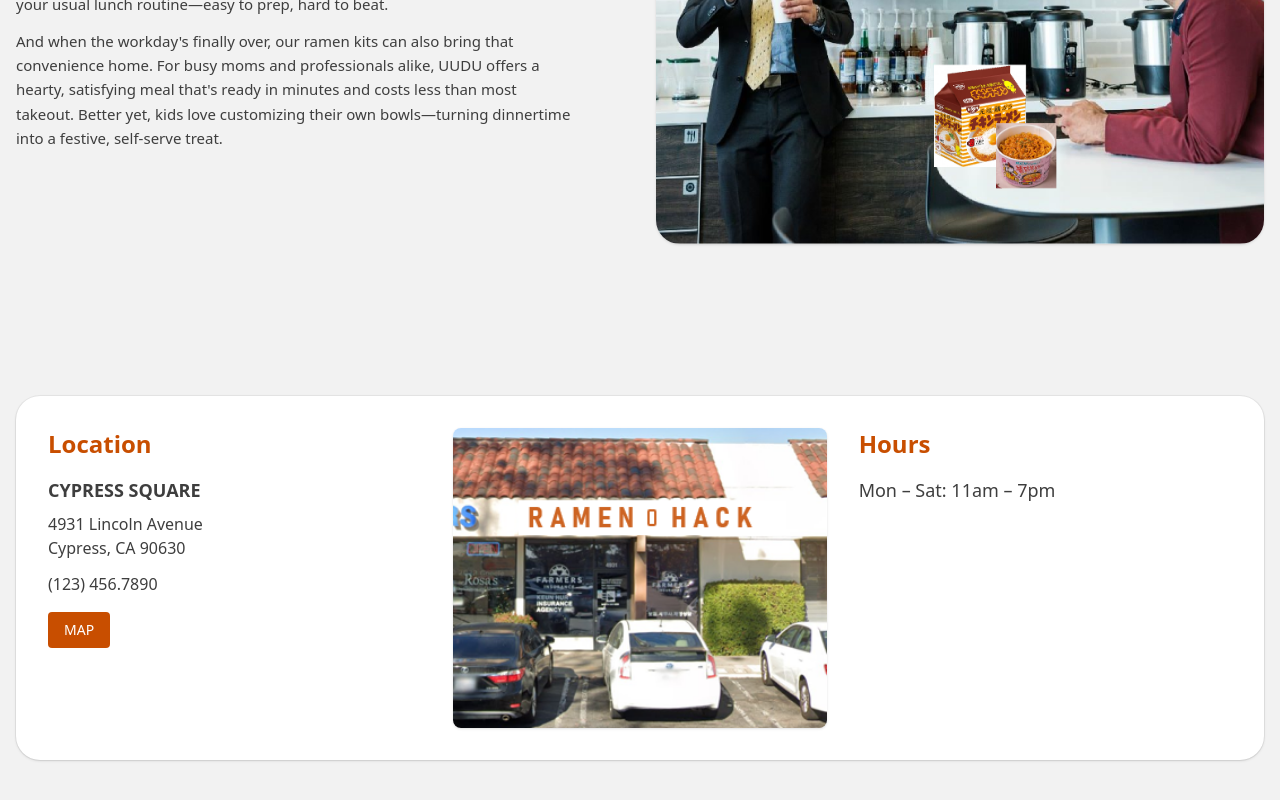
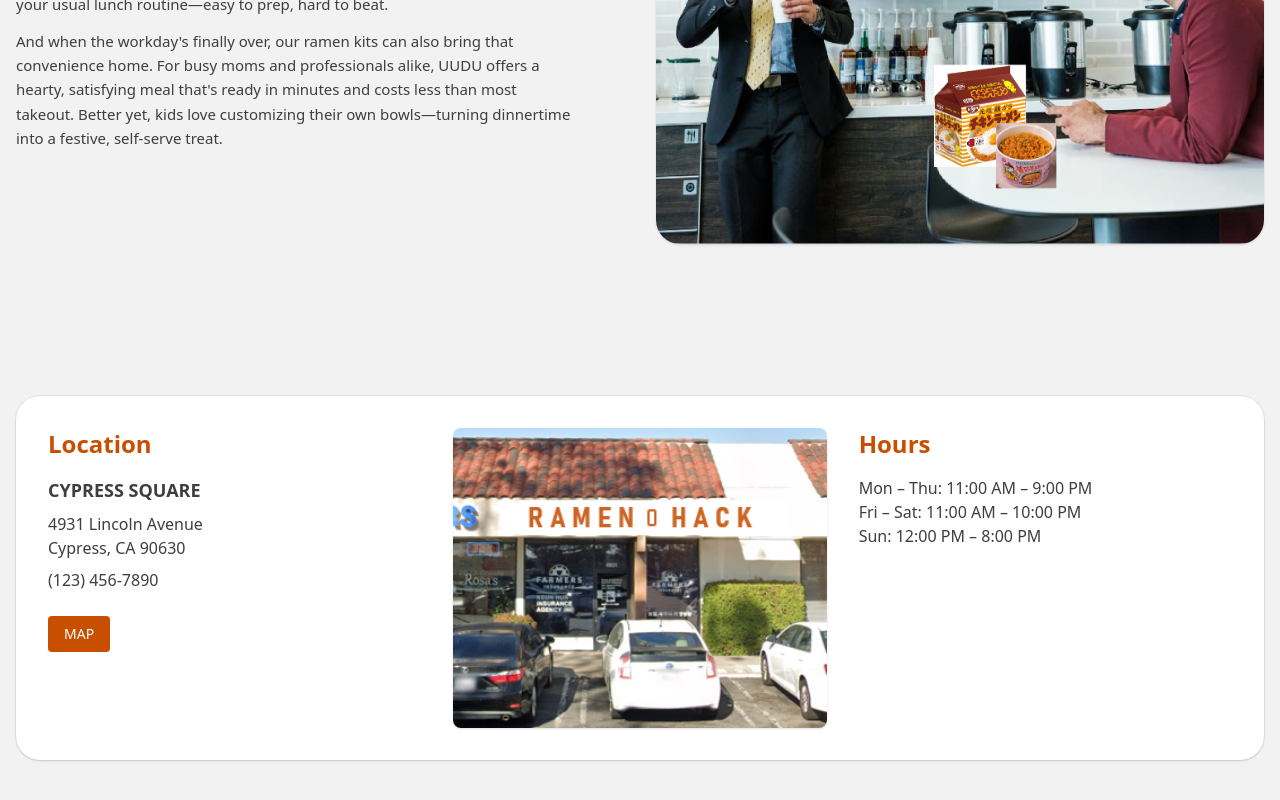
Before and after one commit to MandeepBasnet/Uudu, a React (Vite) app: page / in a window 1280 px wide. Shown: the part 4006-4806 px from the top of the page. Built offline with nearby package versions, Linux system fonts and the light colour scheme.

Commit message:
Add Map Location

```diff
--- a/src/components/Footer.jsx
+++ b/src/components/Footer.jsx
@@ -1,4 +1,5 @@
 import React from "react";
+import { Link } from "react-router-dom";
 
 export default function Footer() {
   return (
@@ -25,11 +26,14 @@ export default function Footer() {
                   <p>4931 Lincoln Avenue</p>
                   <p>Cypress, CA 90630</p>
                 </div>
-                <p className="text-[#3E3E3E] mt-3">(123) 456.7890</p>
+                <p className="text-[#3E3E3E]">(123) 456-7890</p>
               </div>
-              <button className="mt-4 bg-[#C84E00] text-white px-4 py-2 rounded text-sm font-medium hover:bg-[#B73D00] transition-colors">
+              <Link
+                to="/location#map"
+                className="mt-6 inline-block bg-[#C84E00] text-white px-4 py-2 rounded text-sm font-medium hover:bg-[#B73D00] transition-colors"
+              >
                 MAP
-              </button>
+              </Link>
             </div>
 
             {/* Store Image Section */}
@@ -49,7 +53,11 @@ export default function Footer() {
               >
                 Hours
               </h3>
-              <p className="text-lg text-[#3E3E3E]">Mon – Sat: 11am – 7pm</p>
+              <div className="text-[#3E3E3E]">
+                <p>Mon – Thu: 11:00 AM – 9:00 PM</p>
+                <p>Fri – Sat: 11:00 AM – 10:00 PM</p>
+                <p>Sun: 12:00 PM – 8:00 PM</p>
+              </div>
             </div>
           </div>
         </div>
--- a/src/pages/Location.jsx
+++ b/src/pages/Location.jsx
@@ -1,4 +1,3 @@
-// src/pages/Location.jsx
 import React from "react";
 
 export default function Location() {
@@ -19,11 +18,20 @@ export default function Location() {
       {/* Content */}
       <div className="mx-auto max-w-5xl px-4 mt-12">
         <div className="grid grid-cols-1 md:grid-cols-2 gap-10">
-          {/* Map Placeholder */}
-          <div className="bg-white rounded-3xl shadow-sm overflow-hidden">
-            <div className="h-80 w-full bg-gray-200 flex items-center justify-center text-gray-500">
-              <p className="text-center">[ Map Embed Placeholder ]</p>
-            </div>
+          {/* Map Embed */}
+          <div
+            id="map"
+            className="bg-white rounded-3xl shadow-sm overflow-hidden"
+          >
+            <iframe
+              src="https://www.google.com/maps/embed?pb=!1m18!1m12!1m3!1d3316.4631394166847!2d-118.04061468478428!3d33.83221658066949!2m3!1f0!2f0!3f0!3m2!1i1024!2i768!4f13.1!3m3!1m2!1s0x80dd2c2b7f7b7b7b%3A0x7f7b7b7b7b7b7b7b!2s4931%20Lincoln%20Ave%2C%20Cypress%2C%20CA%2090630%2C%20USA!5e0!3m2!1sen!2sus!4v1634567890123!5m2!1sen!2sus"
+              width="100%"
+              height="320"
+              style={{ border: 0 }}
+              allowFullScreen=""
+              loading="lazy"
+              title="Uudu Location Map"
+            ></iframe>
           </div>
 
           {/* Store Info */}
```
